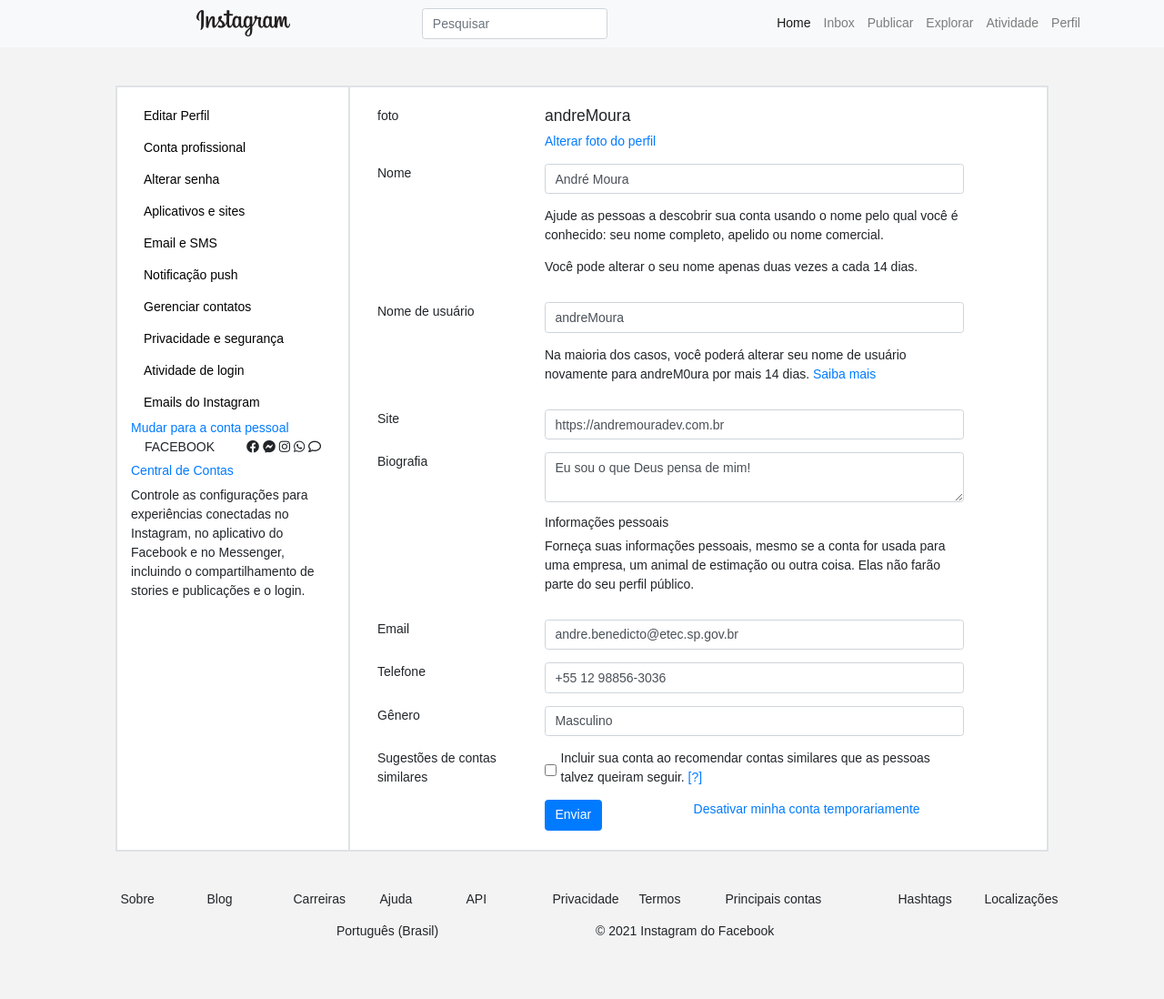
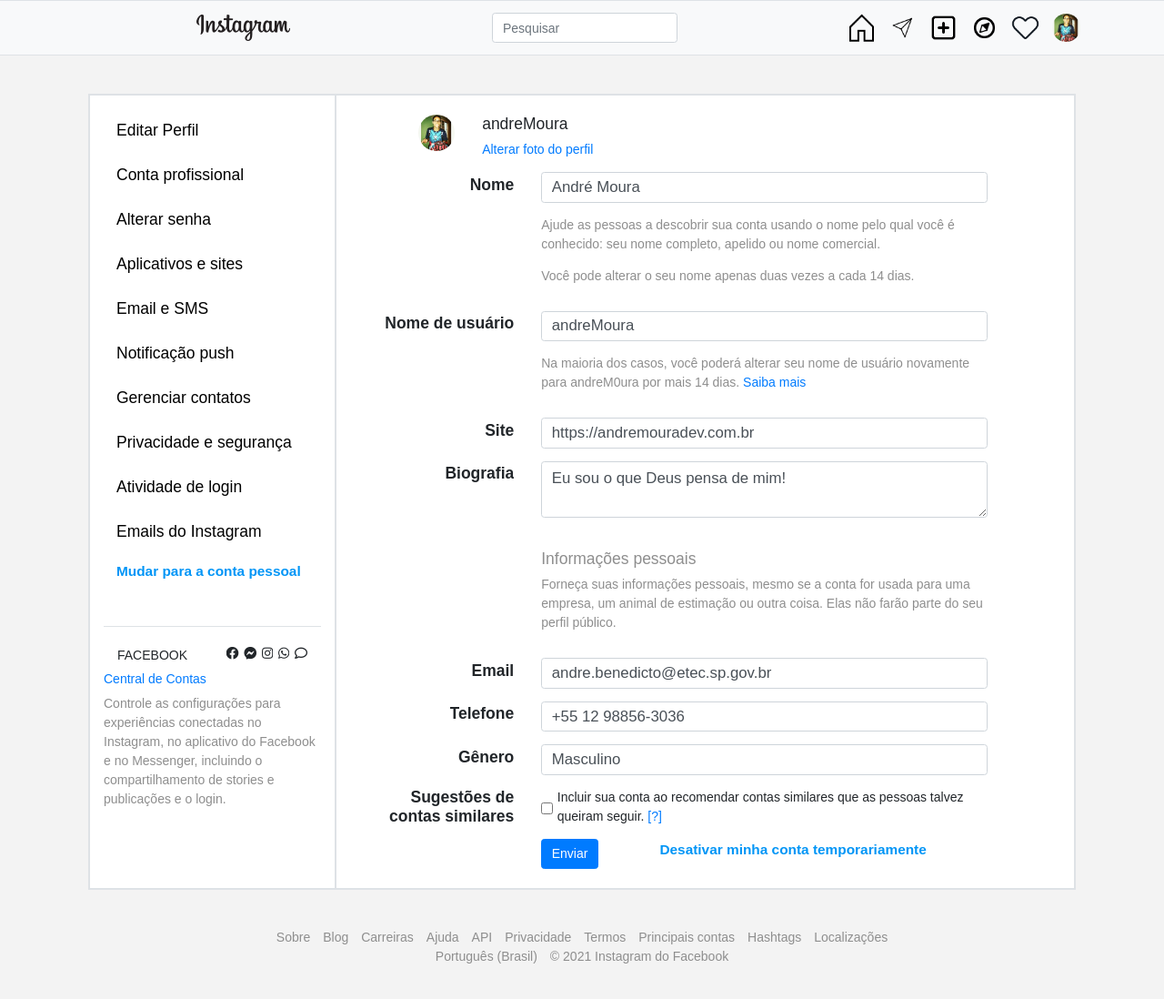
Before and after one commit to andr3m0ur4/Home-Instagram, a plain HTML site: page edit.html in a window 1280 px wide. Shown: the whole page at 91% size. Before the commit the page ends 1076 px from the top, so only its background shows below. Drawn offline with nearby package versions, Linux system fonts and the light colour scheme.

Commit message:
finalizar design de edit

```diff
--- a/css/style.css
+++ b/css/style.css
@@ -3,6 +3,7 @@
     margin: 0;
     box-sizing: border-box;
     text-decoration: none;
+    overflow-x: hidden;
     font-family: sans-serif;
     font-size: 14px;
 }
@@ -137,7 +138,52 @@ a.nav-link {
     color: black;
 }
 
+header ul li.nav-item {
+    width: 45px;
+}
+
+a.custom-link {
+    font-size: 1.1em;
+    font-weight: bold;
+    color: #0095f6;
+}
+
+.font-light {
+    color: #8e8e8e;
+}
+
+main input.form-control, main textarea.form-control {
+    font-size: 1.2em;
+}
+
+main.container {
+    max-width: 1200px;
+}
+
+figure#profile {
+    width: 40px;
+}
+
+footer {
+    max-width: 800px !important;
+}
+
+footer .col, footer .col-4 {
+    padding: 10px;
+    font-size: .9em;
+}
+
+.white-space {
+    white-space: nowrap;
+    text-overflow: ;
+}
+
 /* media queries */
+@media (min-width: 1200px) {
+    .col-xl-1 {
+        max-width: unset;
+    }
+}
 
 @media (max-width: 1024px) {
     .instagram-wrapper {
@@ -146,6 +192,22 @@ a.nav-link {
 
     .instagram-continue {
         margin-left: 20px;
+    }
+
+    main.container {
+        max-width: 1000px;
+        padding: 0;
+    }
+
+    main.container .row {
+        margin-right: 0 !important;
+        margin-left: 0 !important;
+    }
+}
+
+@media (max-width: 897px) {
+    div.order-1 {
+        display: none;
     }
 }
 
--- a/edit.html
+++ b/edit.html
@@ -12,34 +12,47 @@
 </head>
 <body>
 
-    <header class="container-fluid">
+    <header class="container-fluid border-bottom border-top">
         <nav class="navbar navbar-expand-lg navbar-light bg-light nav nav-pills nav-justified">
             <div class="container">
                 <a href="#" class="navbar-brand nav-item">
                     <img src="./img/instagram-logo2.png" alt="Logo" class="image-fluid">
                 </a>
-                <form action="" class="form-inline nav-item">
+                <form action="" class="form-inline nav-item d-none d-md-block">
                     <input type="search" class="form-control mr-sm-2" placeholder="Pesquisar">
                 </form>
                 <div class="collapse navbar-collapse nav-item" id="textoNavbar">
                     <ul class="navbar-nav ml-auto ">
                         <li class="nav-item active">
-                            <a class="nav-link" href="#">Home <span class="sr-only">(Página atual)</span></a>
+                            <a class="nav-link" href="#">
+                                <img src="./img/home.png" class="img-fluid" alt="Home">
+                                <span class="sr-only">(Página atual)</span>
+                            </a>
                         </li>
                         <li class="nav-item">
-                            <a class="nav-link" href="#">Inbox</a>
+                            <a class="nav-link" href="#">
+                                <img src="./img/send.png" class="img-fluid" alt="Enviar mensagem">
+                            </a>
                         </li>
                         <li class="nav-item">
-                            <a class="nav-link" href="#">Publicar</a>
+                            <a class="nav-link" href="#">
+                                <img src="./img/add.png" class="img-fluid" alt="Adicionar">
+                            </a>
                         </li>
                         <li class="nav-item">
-                            <a class="nav-link" href="#">Explorar</a>
+                            <a class="nav-link" href="#">
+                                <img src="./img/compass.png" class="img-fluid" alt="Explorar">
+                            </a>
                         </li>
                         <li class="nav-item">
-                            <a class="nav-link" href="#">Atividade</a>
+                            <a class="nav-link" href="#">
+                                <img src="./img/heart.png" class="img-fluid" alt="Atividade">
+                            </a>
                         </li>
                         <li class="nav-item">
-                            <a class="nav-link" href="#">Perfil</a>
+                            <a class="nav-link" href="#">
+                                <img src="./img/andre-profile.jpg" class="img-fluid rounded-circle" alt="Perfil">
+                            </a>
                         </li>
                     </ul>
                   </div>
@@ -49,21 +62,131 @@
 
     <main class="container mt-5">
         <div class="row mx-5 border bg-white">
-            <div class="col-3 border py-3">
-                <ul class="nav flex-column">
-                    <li class="nav-item"><a class="nav-link" href="#">Editar Perfil</a></li>
-                    <li class="nav-item"><a class="nav-link" href="#">Conta profissional</a></li>
-                    <li class="nav-item"><a class="nav-link" href="#">Alterar senha</a></li>
-                    <li class="nav-item"><a class="nav-link" href="#">Aplicativos e sites</a></li>
-                    <li class="nav-item"><a class="nav-link" href="#">Email e SMS</a></li>
-                    <li class="nav-item"><a class="nav-link" href="#">Notificação push</a></li>
-                    <li class="nav-item"><a class="nav-link" href="#">Gerenciar contatos</a></li>
-                    <li class="nav-item"><a class="nav-link" href="#">Privacidade e segurança</a></li>
-                    <li class="nav-item"><a class="nav-link" href="#">Atividade de login</a></li>
-                    <li class="nav-item"><a class="nav-link" href="#">Emails do Instagram</a></li>
-                    <li class="nav-item"><a class="" href="#">Mudar para a conta pessoal</a></li>
+            <div class="col col-lg-9 order-2 border py-4">
+                <div class="container">
+                    <div class="row">
+                        <div class="col-3 col-sm-2">
+                            <figure id="profile" class=" ml-sm-auto">
+                                <img src="./img/andre-profile.jpg" class="img-fluid rounded-circle" alt="Perfil">
+                            </figure>
+                        </div>
+                        <div class="col-9 col-sm-8 mb-3">
+                            <h5>andreMoura</h5>
+                            <a href="#">Alterar foto do perfil</a>
+                        </div>
+                        <div class="col-12 col-sm-3 pt-1 text-sm-right">
+                            <label for="name" class="h5 font-weight-bold">Nome</label>
+                        </div>
+                        <div class="col-12 col-sm-8 mb-3">
+                            <input type="text" id="name" value="André Moura" class="form-control">
+                        </div>
+                        <div class="col-12 col-sm-3 pt-1 text-sm-right">
+
+                        </div>
+                        <div class="col-12 col-sm-8 mb-3">
+                            <p class="font-light">
+                                Ajude as pessoas a descobrir sua conta usando o nome pelo qual você é conhecido: seu nome completo, apelido ou nome comercial.
+                            </p>
+                            <p class="font-light">
+                                Você pode alterar o seu nome apenas duas vezes a cada 14 dias.
+                            </p>
+                        </div>
+                        <div class="col-12 col-sm-3 pt-1 text-sm-right">
+                            <label for="user-name" class="h5 font-weight-bold">Nome de usuário</label>
+                        </div>
+                        <div class="col-12 col-sm-8 mb-3">
+                            <input type="text" id="user-name" value="andreMoura" class="form-control">
+                        </div>
+                        <div class="col-12 col-sm-3 pt-1 text-sm-right">
+
+                        </div>
+                        <div class="col-12 col-sm-8 mb-3">
+                            <p class="font-light">
+                                Na maioria dos casos, você poderá alterar seu nome de usuário novamente para andreM0ura por mais 14 dias.
+                                <a href="#">Saiba mais</a>
+                            </p>
+                        </div>
+                        <div class="col-12 col-sm-3 pt-1 text-sm-right">
+                            <label for="website" class="h5 font-weight-bold">Site</label>
+                        </div>
+                        <div class="col-12 col-sm-8 mb-3">
+                            <input type="url" id="website" value="https://andremouradev.com.br" class="form-control">
+                        </div>
+                        <div class="col-12 col-sm-3 pt-1 text-sm-right">
+                            <label for="byograph" class="h5 font-weight-bold">Biografia</label>
+                        </div>
+                        <div class="col-12 col-sm-8 mb-3">
+                            <textarea class="form-control" id="byograph">Eu sou o que Deus pensa de mim!</textarea>
+                        </div>
+                        <div class="col-12 col-sm-3 pt-1 text-sm-right">
+
+                        </div>
+                        <div class="col-12 col-sm-8 mb-3 mt-4">
+                            <h5 class="font-light">Informações pessoais</h5>
+                            <p class="font-light">
+                                Forneça suas informações pessoais, mesmo se a conta for usada para uma empresa, um animal de estimação ou outra coisa. Elas não farão parte do seu perfil público.
+                            </p>
+                        </div>
+                        <div class="col-12 col-sm-3 pt-1 text-sm-right">
+                            <label for="email" class="h5 font-weight-bold">Email</label>
+                        </div>
+                        <div class="col-12 col-sm-8 mb-3">
+                            <input type="email" id="email" value="andre.benedicto@etec.sp.gov.br" class="form-control">
+                        </div>
+                        <div class="col-12 col-sm-3 pt-1 text-sm-right">
+                            <label for="phone" class="h5 font-weight-bold">Telefone</label>
+                        </div>
+                        <div class="col-12 col-sm-8 mb-3">
+                            <input type="tel" id="phone" value="+55 12 98856-3036" class="form-control">
+                        </div>
+                        <div class="col-12 col-sm-3 pt-1 text-sm-right">
+                            <label for="gender" class="h5 font-weight-bold">Gênero</label>
+                        </div>
+                        <div class="col-12 col-sm-8 mb-3">
+                            <input type="text" id="gender" value="Masculino" class="form-control">
+                        </div>
+                        <div class="col-12 col-sm-3 text-sm-right">
+                            <label for="conta" class="h5 font-weight-bold">
+                                Sugestões de contas similares
+                            </label>
+                        </div>
+                        <div class="col-12 col-sm-8">
+                            <div class="form-group form-check d-flex">
+                                <input type="checkbox" class="form-check-input align-self-center" id="conta">
+                                <label class="form-check-label" for="conta">Incluir sua conta ao recomendar contas similares que as pessoas talvez queiram seguir. <a href="#">[?]</a></label>
+                            </div>
+                        </div>
+                        <div class="col-12 col-md-3">
+
+                        </div>
+                        <div class="col-12 col-md-8">
+                            <div class="row">
+                                <div class="col-12 col-sm-3">
+                                    <button class="btn btn-primary">Enviar</button>
+                                </div>
+                                <div class="col-12 col-sm-9">
+                                    <a class="custom-link white-space" href="#">Desativar minha conta temporariamente</a>
+                                </div>
+                            </div>
+                        </div>
+                    </div>
+                </div>
+            </div>
+            <div class="col-3 order-1 border py-3">
+                <ul class="nav flex-column pb-5 border-bottom">
+                    <li class="nav-item"><a class="nav-link h5 my-2" href="#">Editar Perfil</a></li>
+                    <li class="nav-item"><a class="nav-link h5 my-2" href="#">Conta profissional</a></li>
+                    <li class="nav-item"><a class="nav-link h5 my-2" href="#">Alterar senha</a></li>
+                    <li class="nav-item"><a class="nav-link h5 my-2" href="#">Aplicativos e sites</a></li>
+                    <li class="nav-item"><a class="nav-link h5 my-2" href="#">Email e SMS</a></li>
+                    <li class="nav-item"><a class="nav-link h5 my-2" href="#">Notificação push</a></li>
+                    <li class="nav-item"><a class="nav-link h5 my-2" href="#">Gerenciar contatos</a></li>
+                    <li class="nav-item"><a class="nav-link h5 my-2" href="#">Privacidade e segurança</a></li>
+                    <li class="nav-item"><a class="nav-link h5 my-2" href="#">Atividade de login</a></li>
+                    <li class="nav-item"><a class="nav-link h5 my-2" href="#">Emails do Instagram</a></li>
+                    <li class="nav-item"><a class="nav-link custom-link" href="#">Mudar para a conta pessoal</a></li>
                 </ul>
-                <div class="container">
+                <div class="container pt-4">
                     <div class="row">
                         <div class="col-6">
                             FACEBOOK
@@ -78,159 +201,53 @@
                             </div>
                         </div>
                         <h4><a href="">Central de Contas</a></h4>
-                        <p>
+                        <p class="font-light">
                             Controle as configurações para experiências conectadas no Instagram, no aplicativo do Facebook e no Messenger, incluindo o compartilhamento de stories e publicações e o login.
                         </p>
-                    </div>
-                </div>
-            </div>
-            <div class="col-9 border py-4">
-                <div class="container">
-                    <div class="row">
-                        <div class="col-3">
-                            foto
-                        </div>
-                        <div class="col-8 mb-3">
-                            <h5>andreMoura</h5>
-                            <a href="#">Alterar foto do perfil</a>
-                        </div>
-                        <div class="col-3">
-                            Nome
-                        </div>
-                        <div class="col-8 mb-3">
-                            <input type="text" value="André Moura" class="form-control">
-                        </div>
-                        <div class="col-3">
-
-                        </div>
-                        <div class="col-8 mb-3">
-                            <p>
-                                Ajude as pessoas a descobrir sua conta usando o nome pelo qual você é conhecido: seu nome completo, apelido ou nome comercial.
-                            </p>
-                            <p>
-                                Você pode alterar o seu nome apenas duas vezes a cada 14 dias.
-                            </p>
-                        </div>
-                        <div class="col-3">
-                            Nome de usuário
-                        </div>
-                        <div class="col-8 mb-3">
-                            <input type="text" value="andreMoura" class="form-control">
-                        </div>
-                        <div class="col-3">
-
-                        </div>
-                        <div class="col-8 mb-3">
-                            <p>
-                                Na maioria dos casos, você poderá alterar seu nome de usuário novamente para andreM0ura por mais 14 dias.
-                                <a href="#">Saiba mais</a>
-                            </p>
-                        </div>
-                        <div class="col-3">
-                            Site
-                        </div>
-                        <div class="col-8 mb-3">
-                            <input type="url" value="https://andremouradev.com.br" class="form-control">
-                        </div>
-                        <div class="col-3">
-                            Biografia
-                        </div>
-                        <div class="col-8 mb-3">
-                            <textarea class="form-control">Eu sou o que Deus pensa de mim!</textarea>
-                        </div>
-                        <div class="col-3">
-
-                        </div>
-                        <div class="col-8 mb-3">
-                            <h6>Informações pessoais</h6>
-                            <p>
-                                Forneça suas informações pessoais, mesmo se a conta for usada para uma empresa, um animal de estimação ou outra coisa. Elas não farão parte do seu perfil público.
-                            </p>
-                        </div>
-                        <div class="col-3">
-                            Email
-                        </div>
-                        <div class="col-8 mb-3">
-                            <input type="email" value="andre.benedicto@etec.sp.gov.br" class="form-control">
-                        </div>
-                        <div class="col-3">
-                            Telefone
-                        </div>
-                        <div class="col-8 mb-3">
-                            <input type="tel" value="+55 12 98856-3036" class="form-control">
-                        </div>
-                        <div class="col-3">
-                            Gênero
-                        </div>
-                        <div class="col-8 mb-3">
-                            <input type="text" value="Masculino" class="form-control">
-                        </div>
-                        <div class="col-3">
-                            Sugestões de contas similares
-                        </div>
-                        <div class="col-8">
-                            <div class="form-group form-check d-flex">
-                                <input type="checkbox" class="form-check-input align-self-center" id="conta">
-                                <label class="form-check-label" for="conta">Incluir sua conta ao recomendar contas similares que as pessoas talvez queiram seguir. <a href="#">[?]</a></label>
-                            </div>
-                        </div>
-                        <div class="col-3">
-
-                        </div>
-                        <div class="col-8">
-                            <div class="row">
-                                <div class="col-4">
-                                    <button class="btn btn-primary">Enviar</button>
-                                </div>
-                                <div class="col-8">
-                                    <a href="#">Desativar minha conta temporariamente</a>
-                                </div>
-                            </div>
-                        </div>
                     </div>
                 </div>
             </div>
         </div>
     </main>
 
-    <footer class="container my-5">
-        <div class="row justify-content-center">
-            <div class="col-1">
+    <footer class="container my-5 font-light">
+        <div class="d-flex flex-wrap justify-content-center">
+            <div class="px-2">
                 Sobre
             </div>
-            <div class="col-1">
+            <div class="px-2">
                 Blog
             </div>
-            <div class="col-1">
+            <div class="px-2">
                 Carreiras
             </div>
-            <div class="col-1">
+            <div class="px-2">
                 Ajuda
             </div>
-            <div class="col-1">
+            <div class="px-2">
                 API
             </div>
-            <div class="col-1">
+            <div class="px-2">
                 Privacidade
             </div>
-            <div class="col-1">
+            <div class="px-2">
                 Termos
             </div>
-            <div class="col-2">
+            <div class="px-2" style=" white-space: nowrap;">
                 Principais contas
             </div>
-            <div class="col-1">
+            <div class="px-2">
                 Hashtags
             </div>
-            <div class="col-1">
+            <div class="px-2">
                 Localizações
             </div>
         </div>
-        <div class="row justify-content-center mt-3">
-            <div class="col-3">
+        <div class="d-flex flex-wrap justify-content-center">
+            <div class="px-2">
                 Português (Brasil)
             </div>
-            <div class="col-3">
+            <div class="px-2">
                 &copy; 2021 Instagram do Facebook
             </div>
         </div>
```
Also changed, not shown: img/add.png (added), img/andre-profile.jpg (added), img/compass.png (added), img/heart.png (added), img/home.png (added), img/send.png (added).
